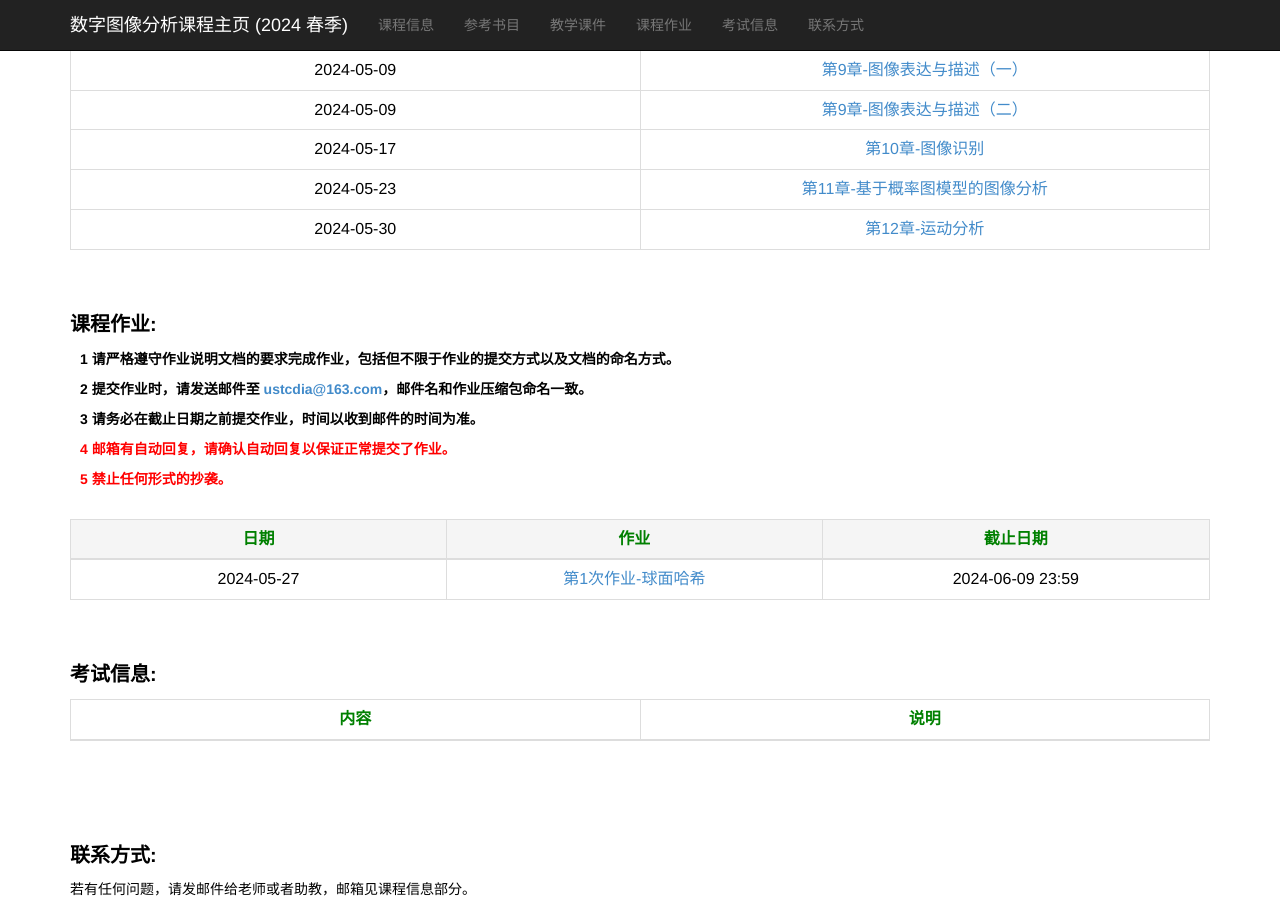
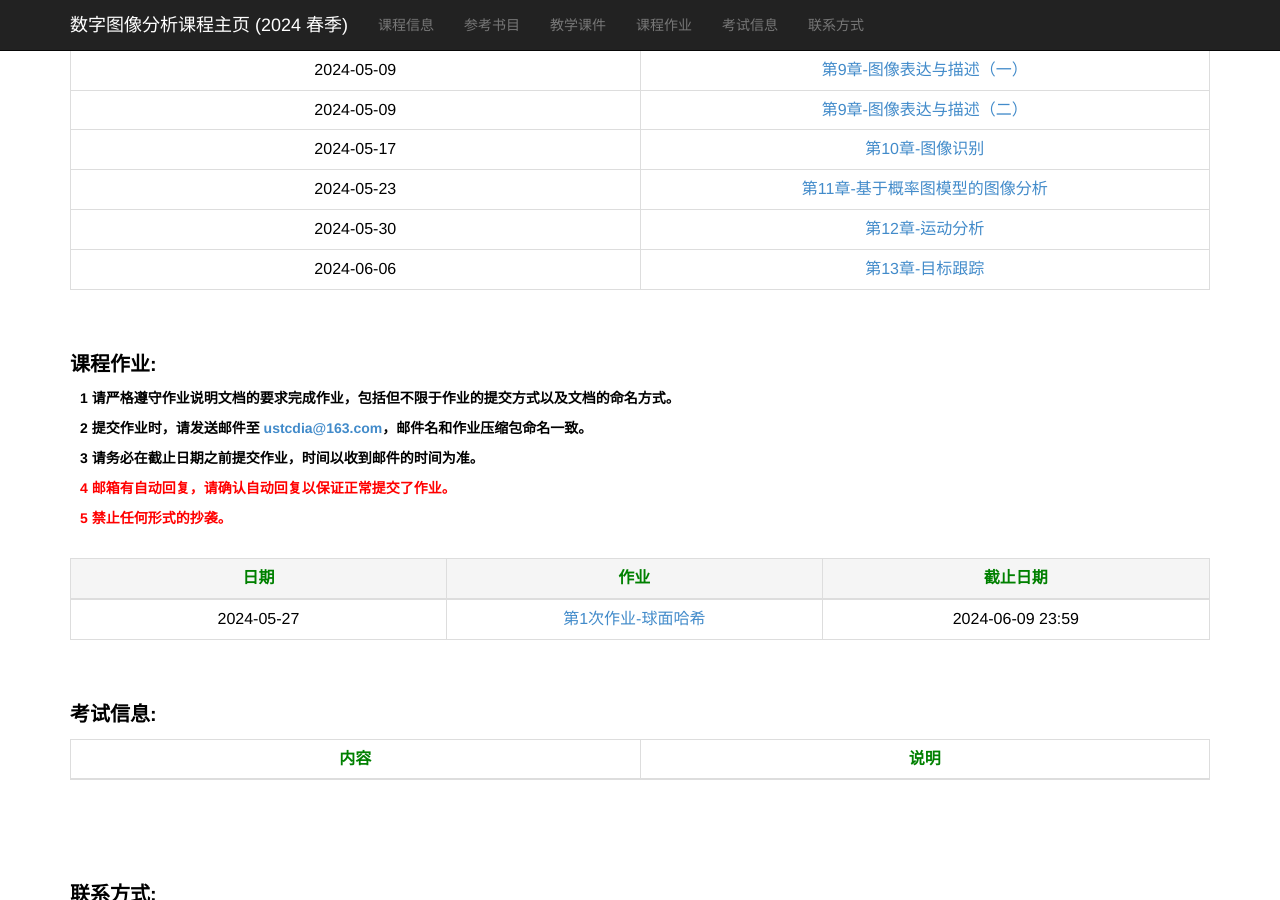
Before and after one commit to ustc-dia/ustc-dia.github.io, a Jekyll site: the page index.html, which Jekyll copies as it is, in a window 1280 px wide and 900 px high, scrolled down 1133 px. Built offline with Jekyll 4.4.1, drawn with Linux system fonts in a browser that asks for light colours.

Commit message:
Update index.html

```diff
--- a/index.html
+++ b/index.html
@@ -241,6 +241,11 @@
                     <td><a href="./slides_2024_spring/第12章 运动分析.pdf" target="_blank">第12章-运动分析</a></td>
                 </tr>
 
+                <tr>
+                    <td>2024-06-06</td>
+                    <td><a href="./slides_2024_spring/第13章 目标跟踪.pdf" target="_blank">第13章-目标跟踪</a></td>
+                </tr>
+
                 <!--
                 <tr>
                     <td>2024-03-14</td>
```
